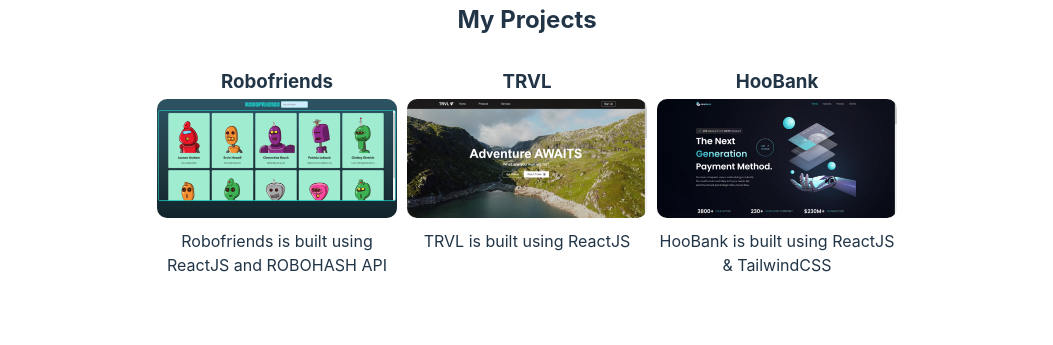
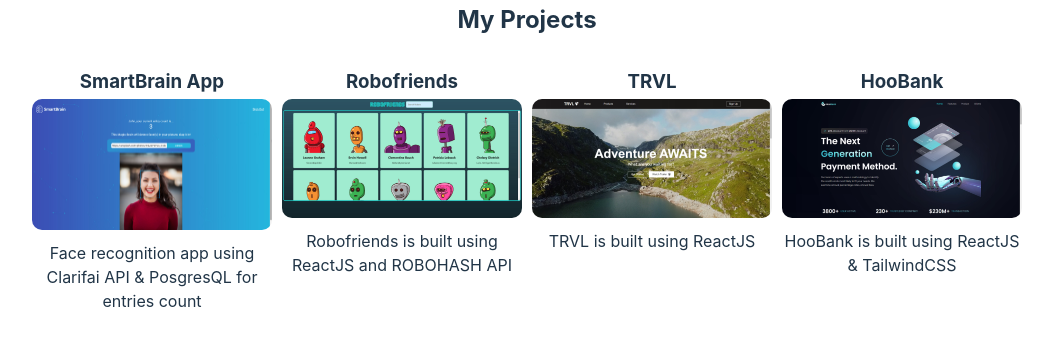
Before and after one commit to rzilla92/My-UnderConstruction, a React (Vite) app: page / in a window 1280 px wide. Shown: the part 271-616 px from the top of the page, without its empty margins (113-1166 px from the left). Built offline with nearby package versions, Linux system fonts and the light colour scheme; some icons are missing.

Commit message:
added new repo

```diff
--- a/src/Constant/index.js
+++ b/src/Constant/index.js
@@ -1,6 +1,13 @@
-import { robofriends,trvl,hoobank } from "../assets"
+import { smartbrain, robofriends,trvl,hoobank } from "../assets"
 
 export const repo = [
+    {
+        id:"smartbrain",
+        title: "SmartBrain App",
+        info: "Face recognition app using Clarifai API & PosgresQL for entries count",
+        url: "https://soft-fairy-3b902f.netlify.app/",
+        img: smartbrain
+    },
     {
         id:"robofriends",
         title: "Robofriends",
--- a/src/assets/index.js
+++ b/src/assets/index.js
@@ -1,8 +1,10 @@
 import robofriends from "./robofriends.jpg"
 import trvl from "./trvl.jpg"
 import hoobank from "./hoobank.jpg"
+import smartbrain from "./smartbrain.jpg"
 
 export {
+    smartbrain,
     robofriends,
     trvl,
     hoobank
```
Also changed, not shown: src/assets/smartbrain.jpg (added).
